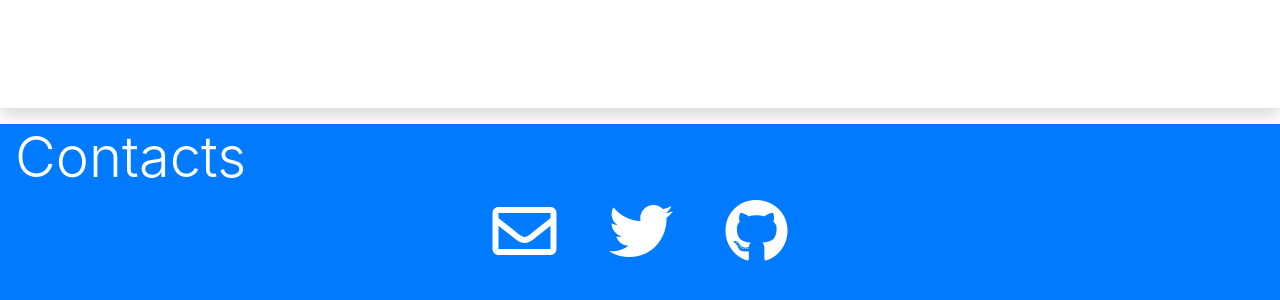
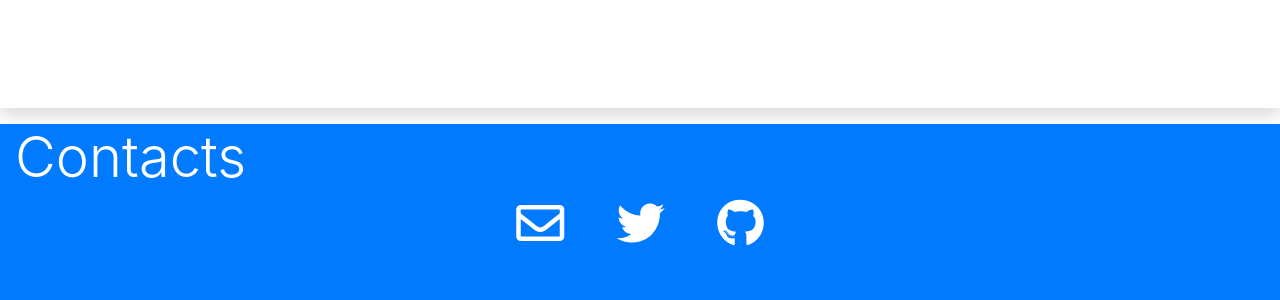
Before and after one commit to yashiuri01/yashiuri01.github.io, a plain HTML site: page index.html in a window 1280 px wide. Shown: the part 3124-3424 px from the top of the page. Drawn offline with nearby package versions, Linux system fonts and the light colour scheme.

Commit message:
bootstrap

```diff
--- a/index.html
+++ b/index.html
@@ -73,9 +73,9 @@
       <div class="container-fluid container-footer-extended bg-primary " id="contacts">
         <h1 class="display-4 text-white">Contacts</h1>
         <p class="text-center">
-          <a class="px-4" href="#"><i class="far fa-envelope fa-4x icon-contact"></i></a>
-          <a class="px-4" href="#"><i class="fab fa-twitter fa-4x icon-contact"></i></a>
-          <a class="px-4" href="#"><i class="fab fa-github fa-4x icon-contact"></i></a>
+          <a class="px-4" href="#"><i class="far fa-envelope fa-3x icon-contact"></i></a>
+          <a class="px-4" href="#"><i class="fab fa-twitter fa-3x icon-contact"></i></a>
+          <a class="px-4" href="#"><i class="fab fa-github fa-3x icon-contact"></i></a>
         </p>
       </div>
     </footer>
```
